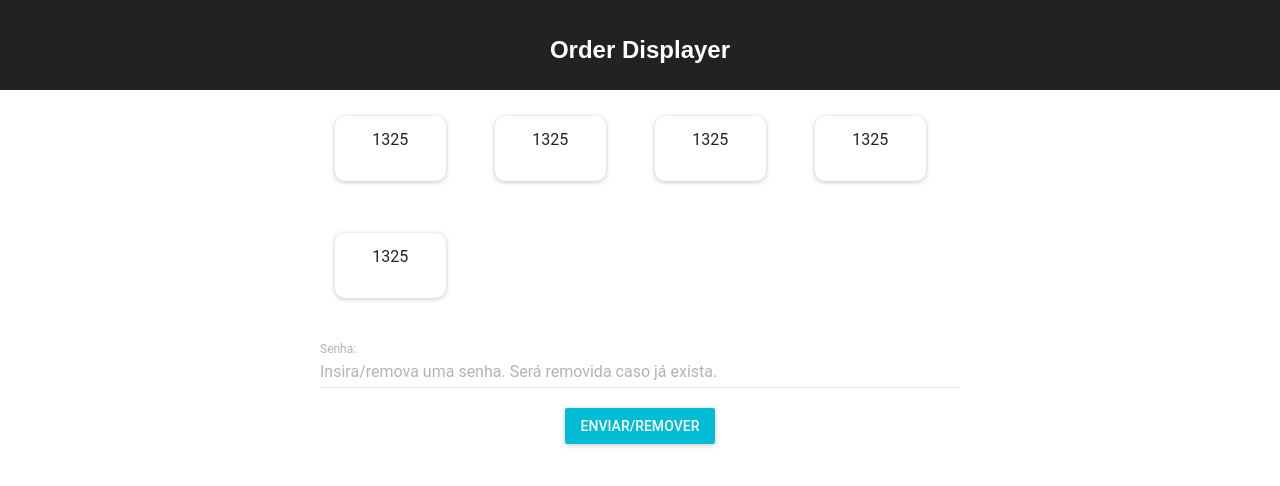
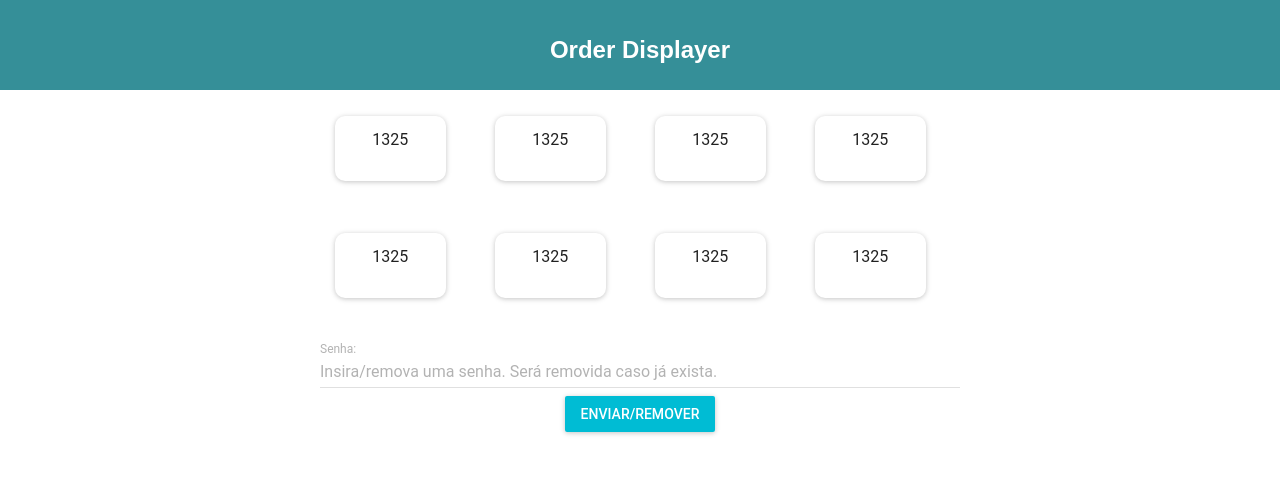
Before and after one commit to gabrielfaro97/order-displayer, a React (Create React App) app: page / in a window 1280 px wide. Shown: the top 486 px of the page. Built offline with nearby package versions, Linux system fonts and the light colour scheme.

Commit message:
Color change and bug fixes

```diff
--- a/public/index.html
+++ b/public/index.html
@@ -19,7 +19,7 @@
       work correctly both with client-side routing and a non-root public URL.
       Learn how to configure a non-root public URL by running `npm run build`.
     -->
-    <title>React App</title>
+    <title>Order Displayer</title>
   </head>
   <body>
     <noscript>
--- a/src/App.css
+++ b/src/App.css
@@ -1,5 +1,6 @@
 .App {
   text-align: center;
+  background-clip: #FFFFE5
 }
 
 .Content {
@@ -7,13 +8,8 @@
   margin-left: 25%;
 }
 
-.App-logo {
-  animation: App-logo-spin infinite 20s linear;
-  height: 80px;
-}
-
 .App-header {
-  background-color: #222;
+  background-color: #358F98;
   height: 50px;
   padding: 20px;
   color: white;
@@ -22,17 +18,3 @@
 .App-title {
   font-size: 1.5em;
 }
-
-.App-intro {
-  font-size: large;
-}
-
-.Orders {
-  display: flex;
-  flex-direction: row;
-}
-
-@keyframes App-logo-spin {
-  from { transform: rotate(0deg); }
-  to { transform: rotate(360deg); }
-}
--- a/src/App.js
+++ b/src/App.js
@@ -2,7 +2,6 @@ import React, { Component } from "react";
 import MuiThemeProvider from "material-ui/styles/MuiThemeProvider";
 import Order from "./components/Order";
 import Input from "./components/Input";
-import SendRemoveButton from './components/SendRemoveButton';
 import { Container, Row, Col } from "react-grid-system";
 import "./App.css";
 
@@ -33,17 +32,18 @@ class App extends Component {
                 <Col xs={6} md={3}>
                   <Order orderNumber={"1325"} />
                 </Col>
+                <Col xs={6} md={3}>
+                  <Order orderNumber={"1325"} />
+                </Col>
+                <Col xs={6} md={3}>
+                  <Order orderNumber={"1325"} />
+                </Col>
+                <Col xs={6} md={3}>
+                  <Order orderNumber={"1325"} />
+                </Col>
               </Row>
             </Container>
-
-            <div className="Input">
-              <Input />
-            </div>
-
-            <div className="Button">
-              <SendRemoveButton />
-            </div>
-
+            <Input />
           </div>
         </div>
       </MuiThemeProvider>
--- a/src/components/Input.js
+++ b/src/components/Input.js
@@ -1,13 +1,28 @@
 import React from 'react'
 import TextField from 'material-ui/TextField'
+import SendRemoveButton from './SendRemoveButton';
+
+const styles = {
+  content: {
+    display: 'flex',
+    flexDirection: 'column',
+  },
+
+  button: {
+    alignSelf: 'flex-end'
+  }
+}
 
 const Input = () => (
-  <div>
+  <div style={styles.content}>
     <TextField
       hintText="Insira/remova uma senha. Será removida caso já exista."
       floatingLabelText="Senha:"
       floatingLabelFixed={true}
       fullWidth={true}/>
+
+    <SendRemoveButton style={{alignSelf: 'flex-end'}} />
+
   </div>
 )
 
--- a/src/components/Order.js
+++ b/src/components/Order.js
@@ -11,6 +11,7 @@ const style = {
   marginRight: "20%",
   textAlign: "center",
   display: "inline-block",
+  backgroundColor: 'white'
 };
 
 export default class Order extends Component {
--- a/src/components/SendRemoveButton.js
+++ b/src/components/SendRemoveButton.js
@@ -2,7 +2,7 @@ import React from 'react';
 import RaisedButton from 'material-ui/RaisedButton';
 
 const style = {
-  margin: 12,
+  //margin: 12,
 };
 
 const SendRemoveButton = () => (
```
